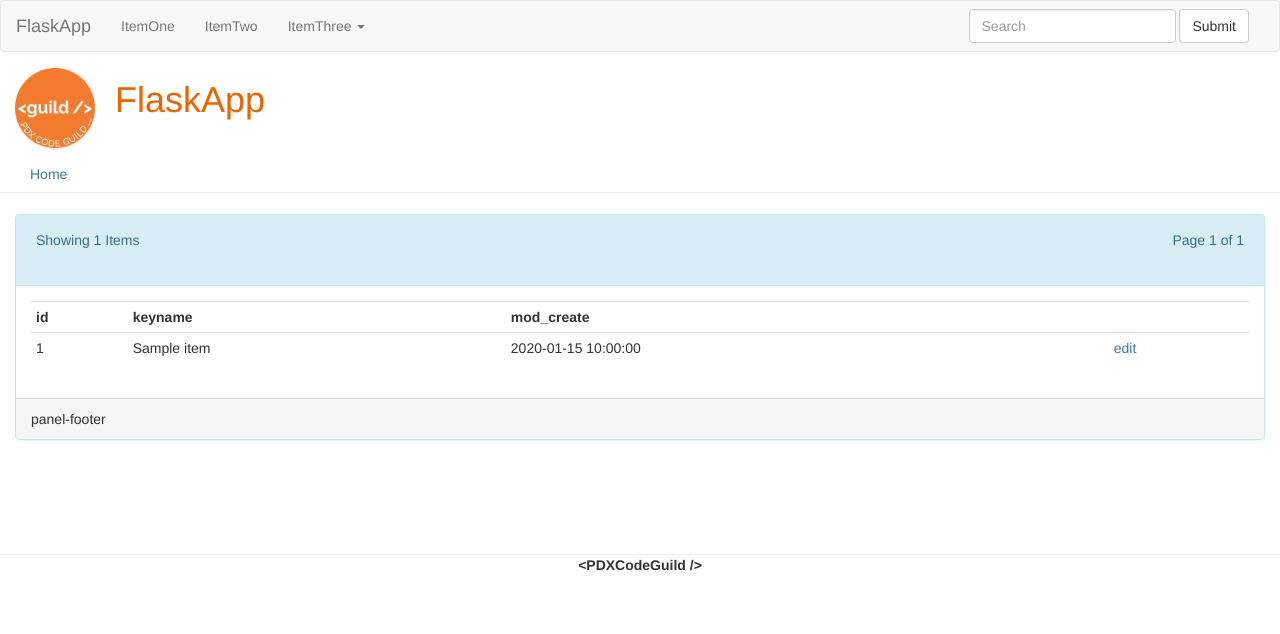
After one commit to PdxCodeGuild/FlaskApp-Tutorial, a Flask app: page /admin/item/list in a window 1280 px wide. The commit adds this page. Shown: the top 634 px of the page. Run offline with Flask 2, Linux system fonts and the light colour scheme; tables that the repository leaves empty hold one stand-in row (values such as "Sample post"); parts of the project's set-up code (start-up, migrations or seed data) failed here and were passed over; some libraries are stand-ins or nearby versions.

Commit message:
List Items (/admin/item/list) and View Item (/admin/item/view/<int:id>)

```diff
--- a/web/app/item/models.py
+++ b/web/app/item/models.py
@@ -20,3 +20,9 @@ class ItemModel(db.Model):
 
     def __repr__(self):
         return '<Item %r>' % (self.id)
+
+    def __repr__(self):
+        return '<ItemModel: id="%r", keyname="%r">' % (self.id, self.keyname)
+
+    def __str__(self):
+        return 'Item: "%r"' % (self.keyname)
--- /dev/null
+++ b/web/app/item/templates/item_list.html
@@ -0,0 +1,72 @@
+{% extends "base.html" %}
+
+
+<!-- BLOCK: title -->
+{% block title %}{{super()}}Items{% endblock %}
+
+
+<!-- BLOCK: breadcrumb -->
+{% block breadcrumb %}
+{{super()}}
+{# <li><a href="{{ url_for('.item_list') }}">List Items</a></li> #}
+{% endblock %}
+
+
+<!-- BLOCK: content -->
+{% block content %}
+
+<div id="item_list_panel" class="panel panel-info">
+    <div class="panel-heading">
+
+<div class="table-responsive">
+<table class="table table-condensed table-borderless">
+<tr>
+<td>
+    Showing {{ rowcnt }} Items
+</td>
+<td class="text-right">
+    <span>Page 1 of 1</span>
+</td>
+</tr>
+</table>
+</div>
+
+    </div> <!-- end class="panel-heading" -->
+    <div class="panel-body">
+
+<div class="table-responsive">
+<table class="table table-condensed table-hover">
+<tr>
+{% for col in cols %}
+    <th>{{ col }}</th>
+{% endfor %}
+<th></th>
+</tr>
+
+{% for row in rows %}
+    <tr>
+    {% for col in cols %}
+        <td onclick="window.location='{{ url_for('.item_view', id=row.id) }}';">{{ row[col] }}</td>
+    {% endfor %}
+    <td>
+        <a href="{{ url_for('.item_edit', id=row.id) }}">edit</a>
+    </td>
+    </tr>
+{% endfor %}
+
+</table>
+</div>
+
+    </div> <!-- end class="panel-body" -->
+    <div class="panel-footer">
+        panel-footer
+    </div> <!-- end class="panel-footer" -->
+</div> <!-- end class="panel" -->
+
+{% endblock content %}
+
+
+<!-- BLOCK: templates -->
+{% block templates %}{{super()}} - item_list.html{% endblock %}
+
+{# end web/app/item/templates/item_list.html #}
--- a/web/app/item/views.py
+++ b/web/app/item/views.py
@@ -1,5 +1,6 @@
 import logging
 
+from flask import render_template
 from .. import db
 from . import item
 
@@ -10,6 +11,40 @@ from .models import ItemModel
 def hello_item():
     logging.info("hello_item()")
     return 'Hello FlaskApp : Item Module'
+
+
+@item.route('/admin/item/delete/<int:id>')
+def item_delete( id ):
+    return 'item_delete - id:%s' % (id)
+
+@item.route('/admin/item/create')
+def item_create():
+    return 'item_create'
+
+@item.route('/admin/item/edit/<int:id>')
+def item_edit( id ):
+    return 'item_edit - id:%s' % (id)
+
+
+@item.route('/admin/item/view/<int:id>')
+def item_view( id ):
+    item = ItemModel.query.get_or_404(id)
+    cols = ItemModel.__table__.columns.keys()
+    return render_template('item_view.html', cols=cols, item=item)
+
+
+@item.route('/admin/item/list')
+def item_list():
+    cols = ItemModel.__table__.columns.keys()
+
+    rows = db.session.query(ItemModel)
+    rows = rows.order_by(getattr( ItemModel, 'id' ).asc())
+    rows = rows.all()
+
+    rowcnt = len(rows)
+
+    logging.debug('item_list - %s' % (rowcnt))
+    return render_template('item_list.html', cols=cols,rows=rows,rowcnt=rowcnt)
 
 
 @item.route('/hello_orm')
--- a/web/app/main/templates/base.html
+++ b/web/app/main/templates/base.html
@@ -90,6 +90,13 @@
     </div>
     {% endblock %}
 
+    {% if config['DEBUG'] %}
+<div id="debuginfo"><pre>
+DEBUG:
+TEMPLATES: {% block templates %}base.html{% endblock %}
+</pre></div>
+    {% endif %}
+
 {% endblock %}
 
 
--- a/web/app/static/css/flaskapp.css
+++ b/web/app/static/css/flaskapp.css
@@ -1,6 +1,9 @@
 @charset "utf-8";
 
-body {}
+/**
+ * layout
+ * see base.html
+ */
 #header { min-height: 80px; }
 #main   { min-height: 320px; }
 #footer { min-height: 80px; }
@@ -23,3 +26,19 @@ body {}
 #header_hr {
     margin-top: 0;
 }
+#footer_hr {
+    margin-bottom: 0;
+}
+
+
+/**
+ * generic element attributes
+ */
+h1.condensed, h2.condensed, h3.condensed, h4.condensed { margin: 10px 0 5px 0; }
+
+.table-borderless td,
+.table-borderless th {
+    border: none !important;
+}
+
+#debuginfo { padding: 15px;}
```
Also changed, not shown: web/app/item/templates/item_view.html (added, +48 -0 lines).
